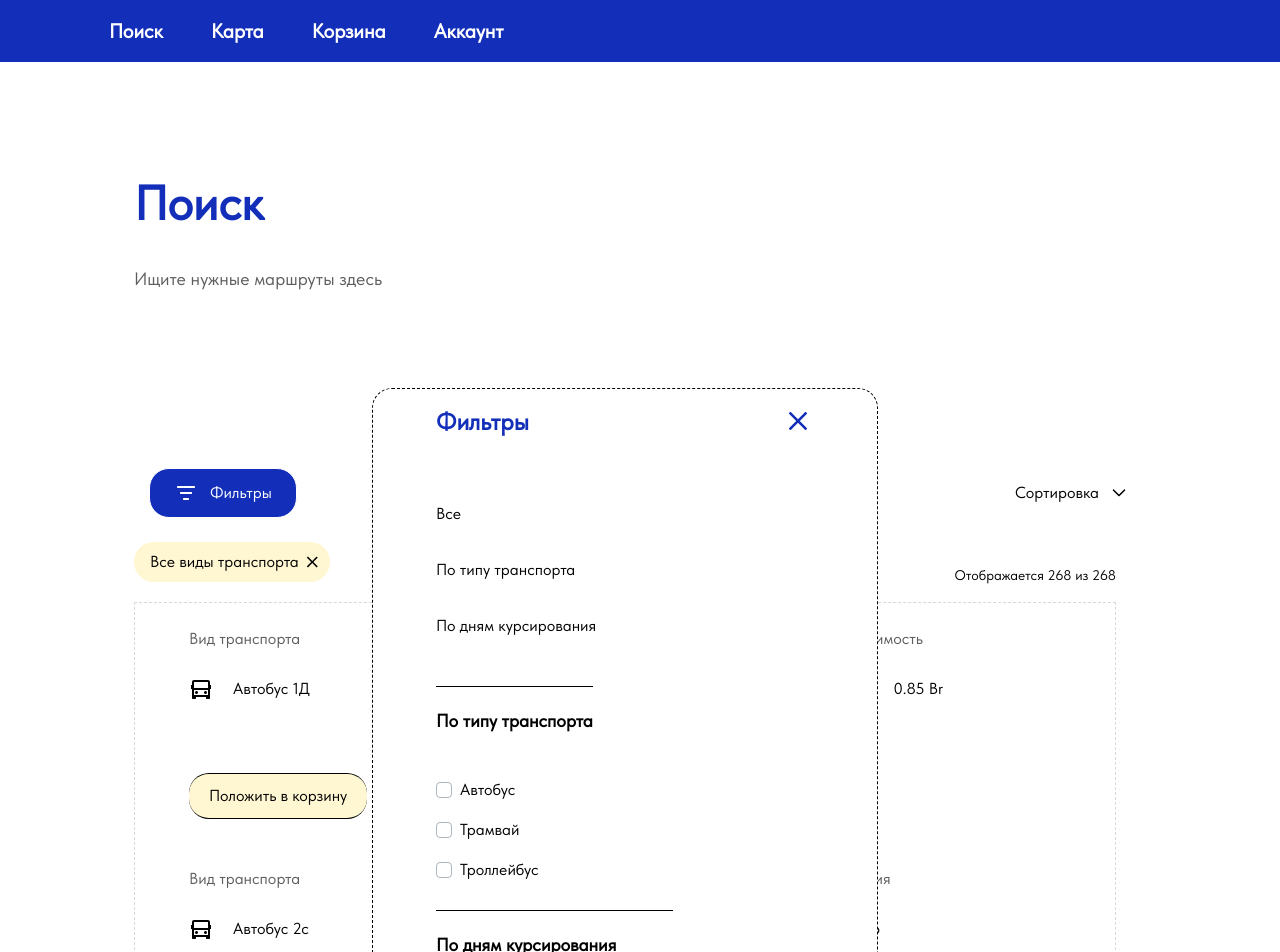
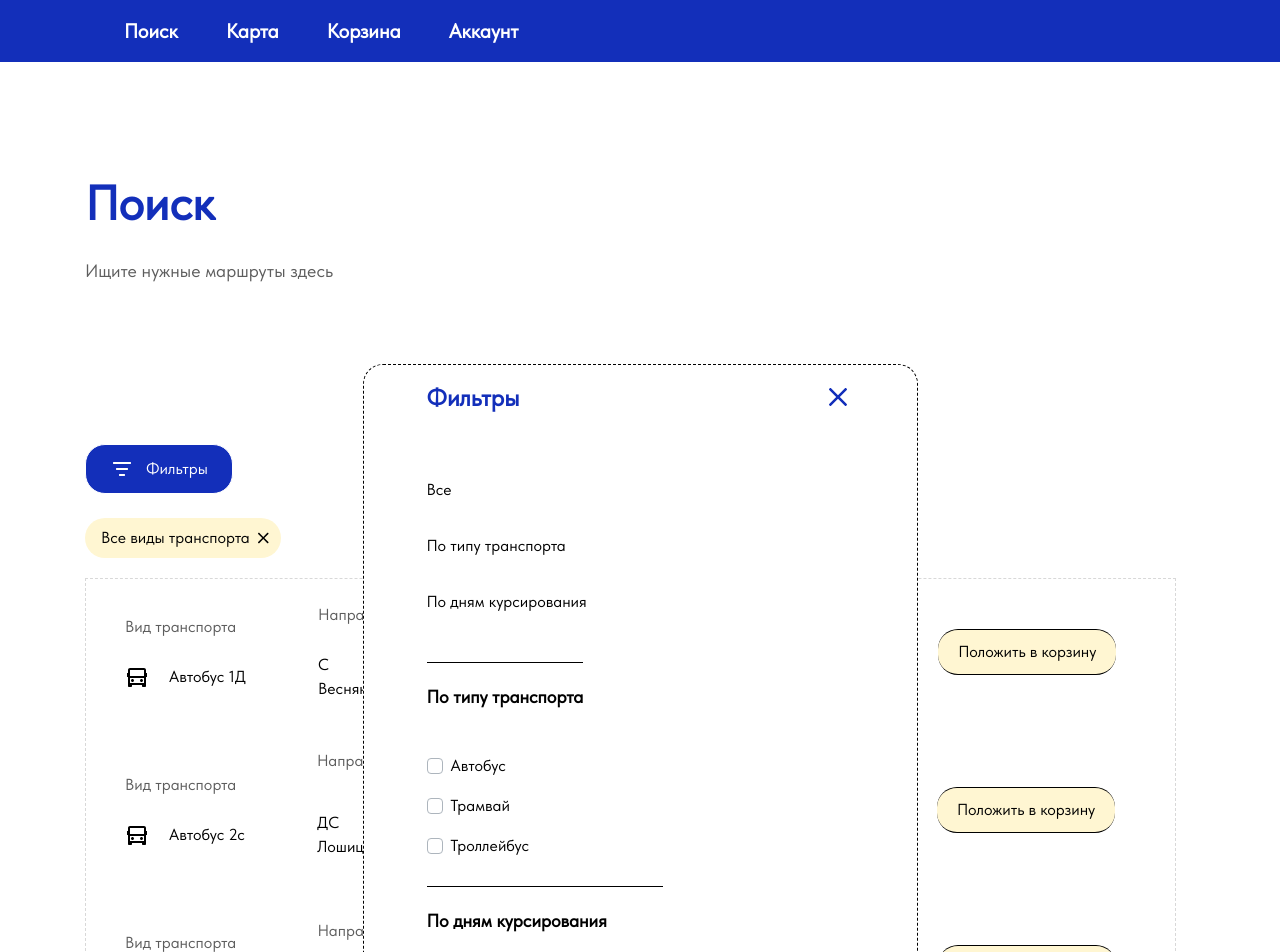
Before and after one commit to guffinnn/urbanTransportReact, a React (Create React App) app: page / in a window 1280 px wide. Shown: the top 952 px of the page. Built offline with nearby package versions, Linux system fonts and the light colour scheme; no server answers.

Commit message:
adding some styles, very cool!

```diff
--- a/src/components/Footer.css
+++ b/src/components/Footer.css
@@ -15,7 +15,7 @@ footer {
     align-items: center;
     gap: 80px;
 
-    background: #FFFEFA;
+    background: #FFF;
 }
 
 .content {
@@ -28,15 +28,6 @@ footer {
     display: flex;
     align-items: flex-start;
     gap: 32px;
-
-    color: #000;
-    font-family: 'Tilda Sans', sans-serif;
-    font-size: 16px;
-    font-style: normal;
-    font-weight: 700;
-    line-height: 150%; /* 24px */
-
-    cursor: pointer;
 }
 
 .social__links {
@@ -91,3 +82,18 @@ footer {
 
     cursor: pointer;
 }
+
+.footer__link {
+    color: #000;
+    font-family: 'Tilda Sans', sans-serif;
+    font-size: 16px;
+    font-style: normal;
+    font-weight: 700;
+    line-height: 150%; /* 24px */
+
+    cursor: pointer;
+}
+
+.footer__link:hover {
+    color: #799CF0;
+}
--- a/src/components/Main.css
+++ b/src/components/Main.css
@@ -10,7 +10,7 @@
 
 .category__filters {
     display: flex;
-    padding: 112px 64px;
+    padding-top: 112px;
     flex-direction: column;
     gap: 80px;
 }
@@ -29,6 +29,9 @@
     font-style: normal;
     font-weight: 800;
     line-height: 120%; /* 57.6px */
+
+    padding: 0 0 0 0;
+    margin: 0 0 0 0;
 }
 
 .text {
@@ -38,6 +41,9 @@
     font-style: normal;
     font-weight: 400;
     line-height: 150%; /* 27px */
+
+    padding: 0 0 0 0;
+    margin: 0 0 0 0;
 }
 
 .content {
@@ -52,6 +58,8 @@
     justify-content: space-between;
     align-items: center;
     align-self: stretch;
+
+    padding: 0 0 0 0;
 }
 
 .filter__box {
@@ -64,6 +72,8 @@
     border-radius: 20px;
     border: 1px solid #FFF;
     background: #132FBA;
+
+    margin: 0 0 0 0;
 
     cursor: pointer;
 }
@@ -130,6 +140,8 @@
     width: 100%;
     align-self: stretch;
     border: 1px dashed rgba(0, 0, 0, 0.15);
+
+    padding: 0 0 0 0;
 }
 
 #route_card {
@@ -137,6 +149,8 @@
     align-items: center;
     align-content: center;
     flex-wrap: wrap;
+
+    padding: 0 0 0 0;
 }
 
 .frame {
@@ -249,3 +263,7 @@
 .tag__frame {
     cursor: pointer;
 }
+
+.row {
+    margin: 0 0 0 0;
+}
--- a/src/components/Main.js
+++ b/src/components/Main.js
@@ -33,27 +33,27 @@ function Main() {
                 <div className="col-md-6 modal__window">
                     <Modal />
                 </div>
-                <div className="content">
+                <div className="row content">
                     <div className="col-md-12 filter__row">
                         <div className="filter__box">
                             <img alt={'No'} src={iconFilter} />
                             <p className="filter">Фильтры</p>
                         </div>
 
-                        <div className="sort__box">
+                        {/*<div className="sort__box">
                             <p className="sort">Сортировка</p>
                             <img alt={'No'} src={iconList} />
-                        </div>
+                        </div>*/}
                     </div>
-                    <div className="row col-md-12 column">
+                    <div className="row column">
                         <div className="search__row">
                             <div className="tags__row">
                                 <div className="tag">
                                     <Tag />
                                 </div>
-                                <div className="status">
+                                {/*<div className="status">
                                     <Status />
-                                </div>
+                                </div>*/}
                             </div>
 
                             <div className="col-md-12 placeholder">
--- a/src/components/route-card/ButtonAddToCart.js
+++ b/src/components/route-card/ButtonAddToCart.js
@@ -1,6 +1,9 @@
+import './RouteCard.css';
+
+// Функция добавления кнопки для покупки товара
 function ButtonAddToCart() {
     return (
-        <div className="frame">
+        <div className="frame" id="frame__button">
             <button className="add_to_cart text_content">Положить в корзину</button>
         </div>
     );
--- a/src/components/route-card/FrameRoute.js
+++ b/src/components/route-card/FrameRoute.js
@@ -1,6 +1,7 @@
 // Импорт useState - для создания локального состояния routeData
 // Импорт useEffect - для выполнения эффекта только один раз
 import React from 'react';
+import './RouteCard.css';
 
 // Функция для добавления компонента FrameRoute
 function FrameRoute({to, from}) {
@@ -8,11 +9,11 @@ function FrameRoute({to, from}) {
         <div className="frame">
             <p className="text_type">Направление</p>
             <div className="type_of">
-                <p className="text_content">{from}</p>
+                <p className="text_content" id="frame1">{from}</p>
                 <svg width="24" height="24" viewBox="0 0 24 24" fill="none" xmlns="http://www.w3.org/2000/svg">
                     <path d="M16.0503 12.0498L21 16.9996L16.0503 21.9493L14.636 20.5351L17.172 17.9988L4 17.9996V15.9996L17.172 15.9988L14.636 13.464L16.0503 12.0498ZM7.94975 2.0498L9.36396 3.46402L6.828 5.9988L20 5.99955V7.99955L6.828 7.9988L9.36396 10.5351L7.94975 11.9493L3 6.99955L7.94975 2.0498Z" fill="black"/>
                 </svg>
-                <p className="text_content">{to}</p>
+                <p className="text_content" id="frame2">{to}</p>
             </div>
         </div>
     );
--- a/src/components/route-card/RouteCard.css
+++ b/src/components/route-card/RouteCard.css
@@ -64,3 +64,19 @@
 
     border-inline: none;
 }
+
+#frame1 {
+    max-width: 80px;
+}
+
+#frame2 {
+    max-width: 80px;
+}
+
+.frame {
+    max-width: 240px;
+}
+
+#frame__button {
+    padding: 12px;
+}
```
